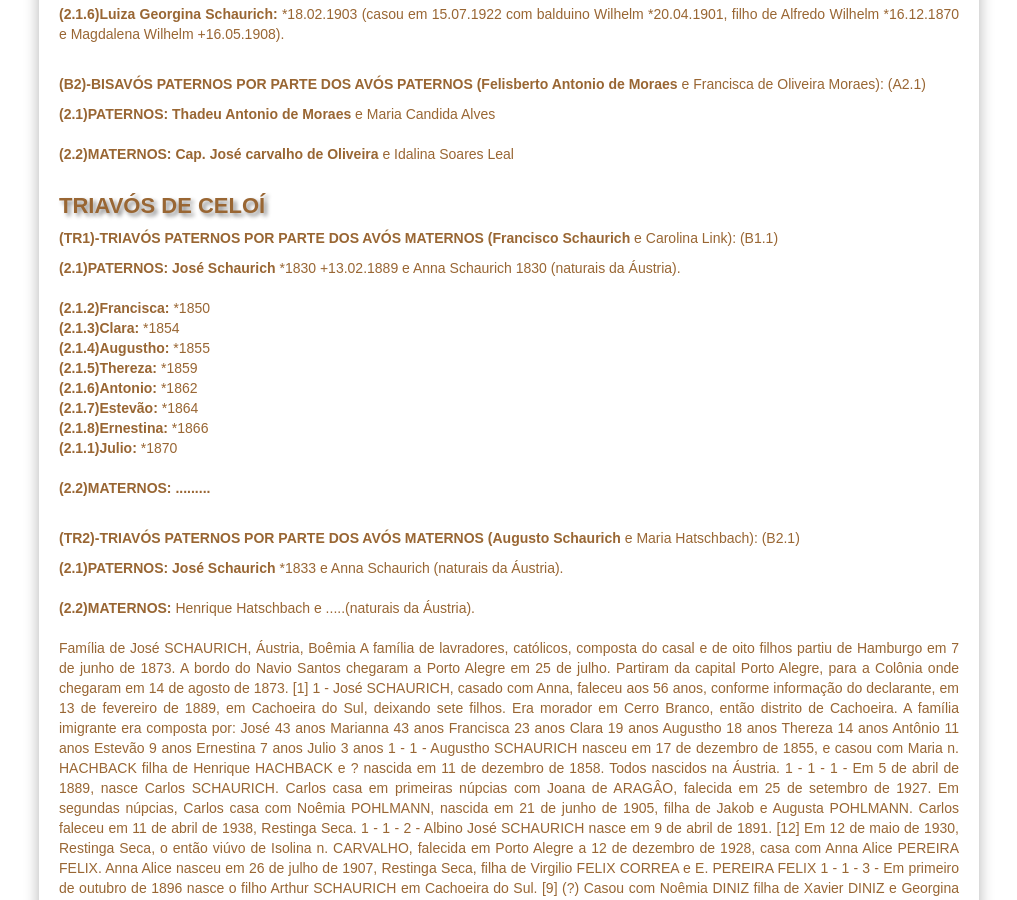
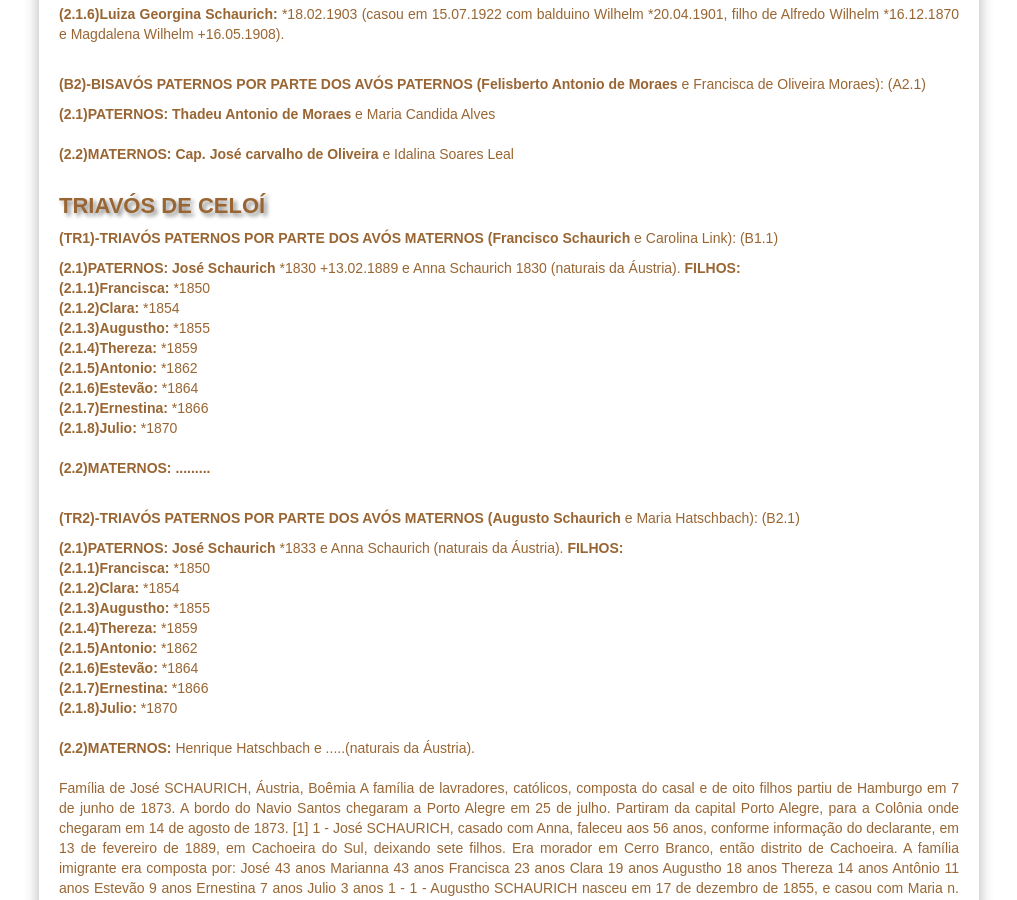
Before and after one commit to claudiovargas1955/claudiovargas1955.github.io, a Jekyll site: the page built from _pages/familia-schaurich.html, in a window 1280 px wide and 900 px high, scrolled down 1953 px. Shown: the whole window, without its empty margins (131-1148 px from the left). Built offline with Jekyll 4.4.1, drawn with Linux system fonts in a browser that asks for light colours; some web fonts are replaced.

Commit message:
Update familia-schaurich.html

```diff
--- a/_pages/familia-schaurich.html
+++ b/_pages/familia-schaurich.html
@@ -253,24 +253,31 @@
 
 <h4>TRIAVÓS DE CELOÍ</h4>
 <p><b>(TR1)-TRIAVÓS PATERNOS POR PARTE DOS AVÓS MATERNOS (Francisco Schaurich </b>e Carolina Link): (B1.1)
-<p><b>(2.1)PATERNOS: José Schaurich </b>*1830 +13.02.1889 e Anna Schaurich 1830 (naturais da Áustria).<br><br>
-
-  <b>(2.1.2)Francisca: </b>*1850 <br>
-    <b>(2.1.3)Clara: </b>*1854 <br>
-    <b>(2.1.4)Augustho: </b>*1855 <br>
-    <b>(2.1.5)Thereza: </b>*1859 <br>
-    <b>(2.1.6)Antonio: </b>*1862 <br>
-    <b>(2.1.7)Estevão: </b>*1864 <br>
-    <b>(2.1.8)Ernestina: </b>*1866 <br>
-    <b>(2.1.1)Julio:  </b>*1870 <br><br>
+<p><b>(2.1)PATERNOS: José Schaurich </b>*1830 +13.02.1889 e Anna Schaurich 1830 (naturais da Áustria). <b>FILHOS: </b><br>
+    <b>(2.1.1)Francisca: </b>*1850 <br>
+    <b>(2.1.2)Clara: </b>*1854 <br>
+    <b>(2.1.3)Augustho: </b>*1855 <br>
+    <b>(2.1.4)Thereza: </b>*1859 <br>
+    <b>(2.1.5)Antonio: </b>*1862 <br>
+    <b>(2.1.6)Estevão: </b>*1864 <br>
+    <b>(2.1.7)Ernestina: </b>*1866 <br>
+    <b>(2.1.8)Julio:  </b>*1870 <br><br>
 
 
  <b>(2.2)MATERNOS: .........</b><br><br>
 
 <p><b>(TR2)-TRIAVÓS PATERNOS POR PARTE DOS AVÓS MATERNOS (Augusto Schaurich </b>e Maria Hatschbach): (B2.1)
-<p><b>(2.1)PATERNOS: José Schaurich </b>*1833 e Anna Schaurich (naturais da Áustria).<br><br>
+<p><b>(2.1)PATERNOS: José Schaurich </b>*1833 e Anna Schaurich (naturais da Áustria). <b>FILHOS: </b><br>
+    <b>(2.1.1)Francisca: </b>*1850 <br>
+    <b>(2.1.2)Clara: </b>*1854 <br>
+    <b>(2.1.3)Augustho: </b>*1855 <br>
+    <b>(2.1.4)Thereza: </b>*1859 <br>
+    <b>(2.1.5)Antonio: </b>*1862 <br>
+    <b>(2.1.6)Estevão: </b>*1864 <br>
+    <b>(2.1.7)Ernestina: </b>*1866 <br>
+    <b>(2.1.8)Julio:  </b>*1870 <br><br>
 
-<b>(2.2)MATERNOS: </b>Henrique Hatschbach e .....(naturais da Áustria).<br><br>
+  <b>(2.2)MATERNOS: </b>Henrique Hatschbach e .....(naturais da Áustria).<br><br>
 
 
   Família de José SCHAURICH, Áustria, Boêmia
```
